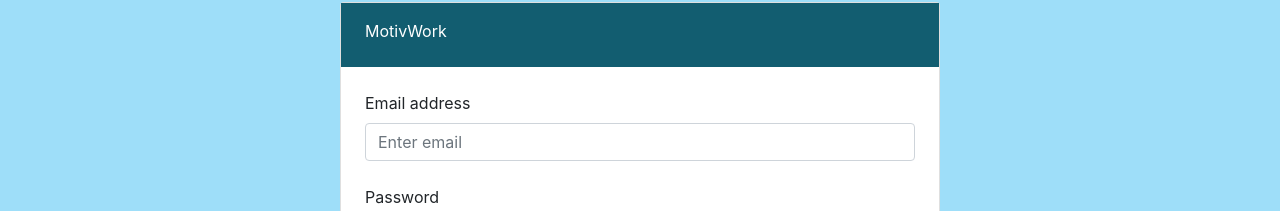
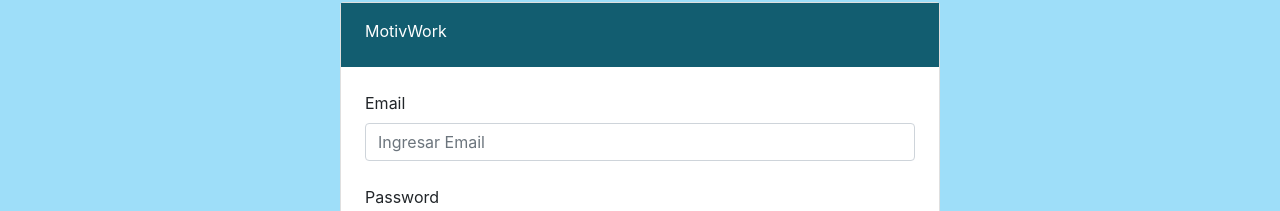
Before and after one commit to Rickywep/motiv, a React (Create React App) app: page /loginAdmin in a window 1280 px wide. Shown: the part 114-325 px from the top of the page. Built offline with nearby package versions, Linux system fonts and the light colour scheme.

Commit message:
Modifico los formulario quitando el "address"

```diff
--- a/src/components/FormAdmin.jsx
+++ b/src/components/FormAdmin.jsx
@@ -49,12 +49,12 @@ export default function FormAdmin() {
       </div>
       <div className="p-4">
         <Form.Group className="mb-4" controlId="formBasicEmail">
-          <Form.Label>Email address</Form.Label>
+          <Form.Label>Email</Form.Label>
           <Form.Control
             name="email"
             onChange={handleChange}
             type="email"
-            placeholder="Enter email"
+            placeholder="Ingresar Email"
             required
           />
         </Form.Group>
--- a/src/components/FormNewUser.jsx
+++ b/src/components/FormNewUser.jsx
@@ -44,6 +44,9 @@ export default function FormNewUser() {
       onSubmit={sendEmail}
       className="card mt-5 mx-auto formulario"
     >
+      <div className="fondo-titulo">
+        <p className="p-2 mt-2 text-white ms-3">MotivWork - Crear Usuario</p>
+      </div>
       <div>
         <div className="card-body">
           <Form.Group className="mb-4" controlId="formBasicEmail">
--- a/src/components/Formulario.jsx
+++ b/src/components/Formulario.jsx
@@ -47,7 +47,7 @@ export default function Formulario({ setUser }) {
       </div>
       <div className="p-4">
         <Form.Group className="mb-4" controlId="formBasicEmail">
-          <Form.Label>Email address</Form.Label>
+          <Form.Label>Email</Form.Label>
           <Form.Control
             name="email"
             onChange={handleChange}
```
